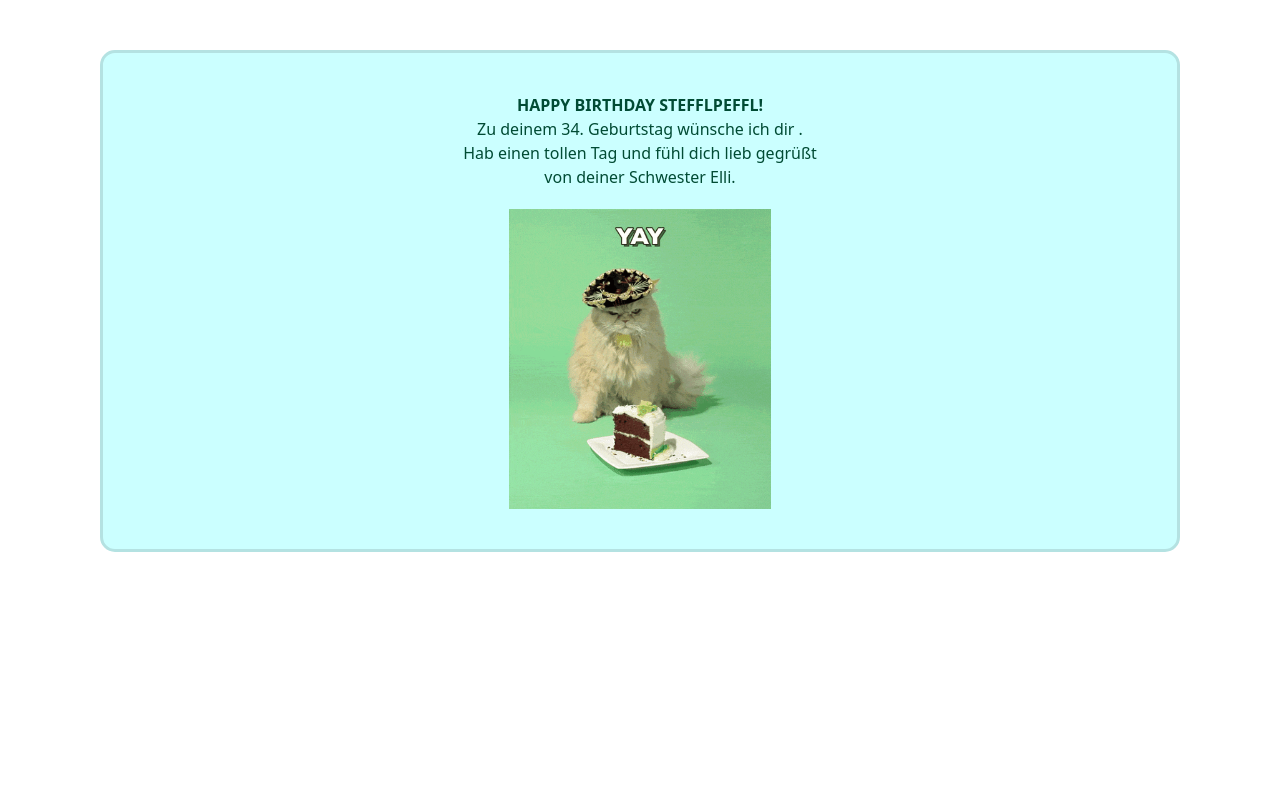
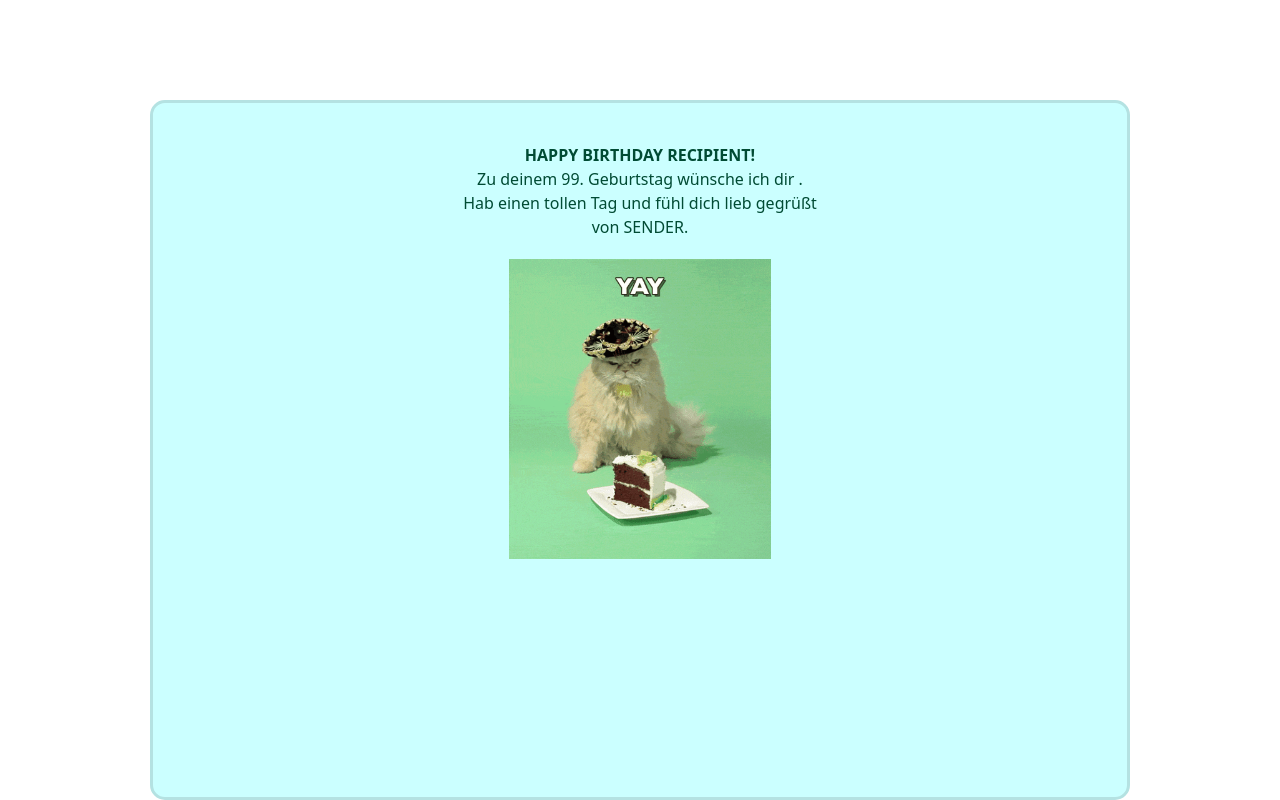
Before and after one commit to Ov-ille/geburtstagsgrussgenerator, a Flask app: page /happybirthday in a window 1280 px wide. Run offline with Flask 3, Linux system fonts and the light colour scheme.

Commit message:
Update hb.html

```diff
--- a/templates/hb.html
+++ b/templates/hb.html
@@ -12,13 +12,13 @@
 </head>
 
 <body>
-    <div>
+    <div class="container-fluid">
         <div class="row">
             <div class="col" id="div-hb">
-                <div><b>HAPPY BIRTHDAY STEFFLPEFFL!</b><br>
-                    Zu deinem 34. Geburtstag wünsche ich dir {{wishes}}.<br>
+                <div><b>HAPPY BIRTHDAY {{recipient}}!</b><br>
+                    Zu deinem {{age}}. Geburtstag wünsche ich dir {{wishes}}.<br>
                     Hab einen tollen Tag und fühl dich lieb gegrüßt<br>
-                    von deiner Schwester Elli.
+                    von {{sender}}.
                 </div>
                 <img id="img-hb" src="{{url_for('static', filename='hb1.gif')}}" alt="">
 
```
